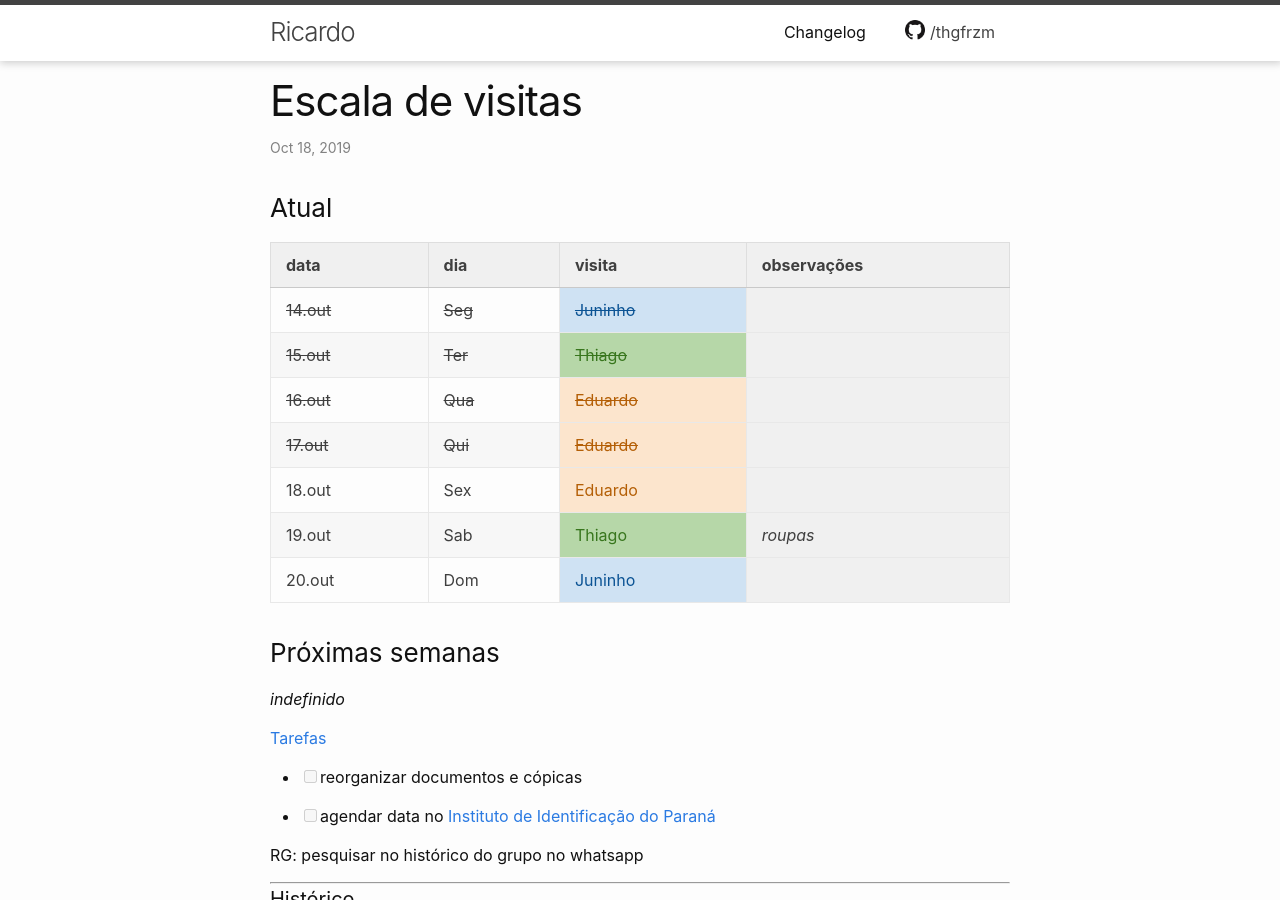
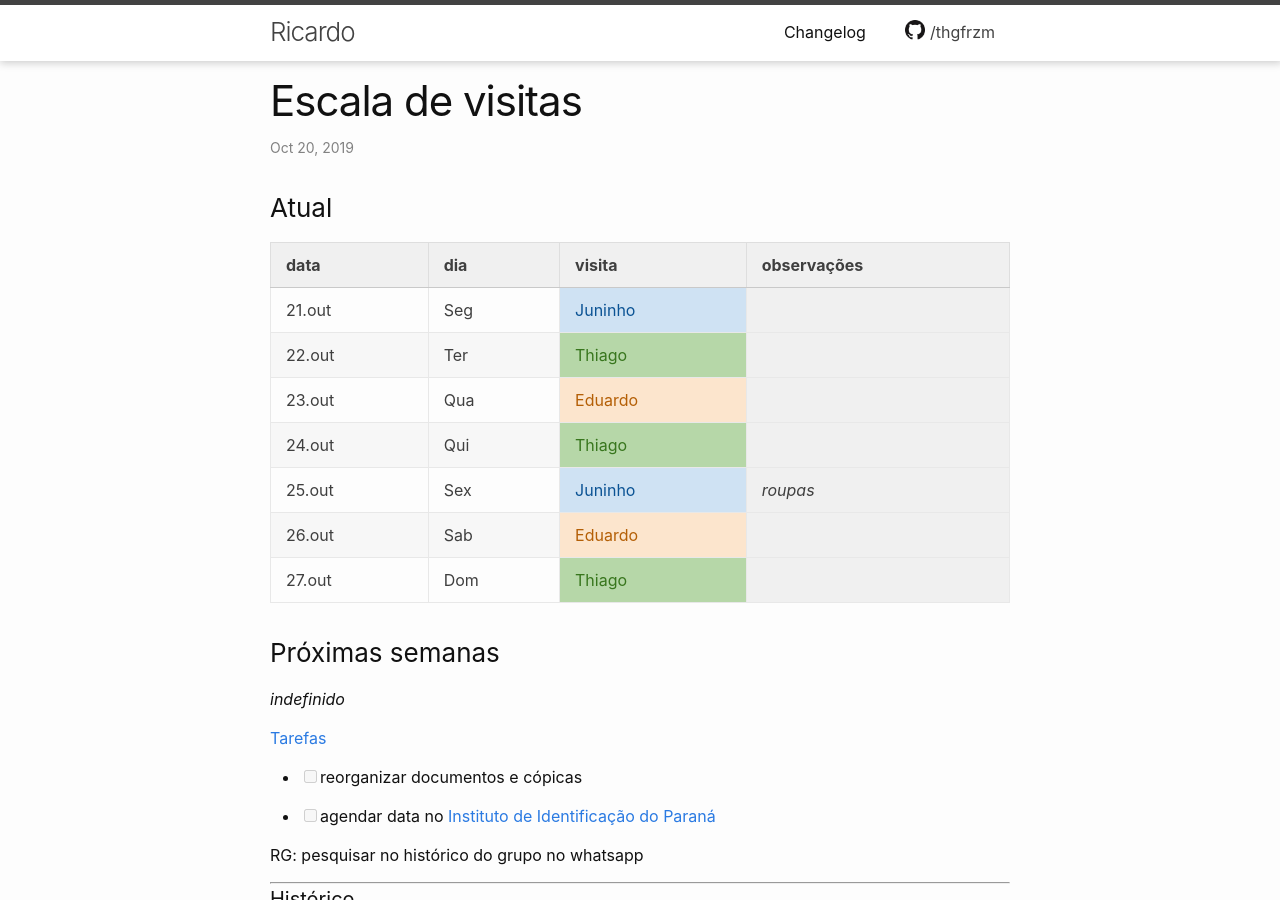
Before and after one commit to thgfrzm/ricardo, a Jekyll site: the page built from _posts/2018-12-23-escala-visitas.markdown, in a window 1280 px wide and 900 px high. Built offline with Jekyll 4.4.1, drawn with Linux system fonts in a browser that asks for light colours; some of the changed text lies outside the part shown.

Commit message:
Update 2018-12-23-escala-visitas.markdown

```diff
--- a/_posts/2018-12-23-escala-visitas.markdown
+++ b/_posts/2018-12-23-escala-visitas.markdown
@@ -1,21 +1,21 @@
 ---
 layout: post
 title:  "Escala de visitas"
-date:   2019-10-17 21:00:00 -0300
+date:   2019-10-20 19:00:00 -0300
 categories: agenda
 ---
 
 ### Atual
 
-| data       | dia     | visita      | observações |
-| ---------- | ------- | ----------- | ----------- |
-| ~~14.out~~ | ~~Seg~~ | ~~Juninho~~ |             |
-| ~~15.out~~ | ~~Ter~~ | ~~Thiago~~  |             |
-| ~~16.out~~ | ~~Qua~~ | ~~Eduardo~~ |             |
-| ~~17.out~~ | ~~Qui~~ | ~~Eduardo~~ |             |
-| 18.out     | Sex     | Eduardo     |             |
-| 19.out     | Sab     | Thiago      | _roupas_    |
-| 20.out     | Dom     | Juninho     |             |
+| data   | dia | visita  | observações |
+| ------ | --- | ------- | ----------- |
+| 21.out | Seg | Juninho |             |
+| 22.out | Ter | Thiago  |             |
+| 23.out | Qua | Eduardo |             |
+| 24.out | Qui | Thiago  |             |
+| 25.out | Sex | Juninho | _roupas_    |
+| 26.out | Sab | Eduardo |             |
+| 27.out | Dom | Thiago  |             |
 
 ### Próximas semanas
 
@@ -24,8 +24,8 @@ _indefinido_
 <!--
     S T Q Q S S D
 Ed    - x     x
-Ju    x    - x - -
-Th  x    x   - x
+Ju  x   -   x
+Th    x - x     x
 -->
 
 
@@ -338,3 +338,10 @@ RG: pesquisar no histórico do grupo no whatsapp
 | 11.out | Sex | Eduardo     | _roupas_            |
 | 12.out | Sab | Thiago      |                     |
 | 13.out | Dom | Eduardo     |                     |
+| 14.out | Seg | Juninho     |                     |
+| 15.out | Ter | Thiago      |                     |
+| 16.out | Qua | Eduardo     |                     |
+| 17.out | Qui | Eduardo     |                     |
+| 18.out | Sex | Eduardo     |                     |
+| 19.out | Sab | Thiago      | _roupas_            |
+| 20.out | Dom | Juninho     |                     |
```
